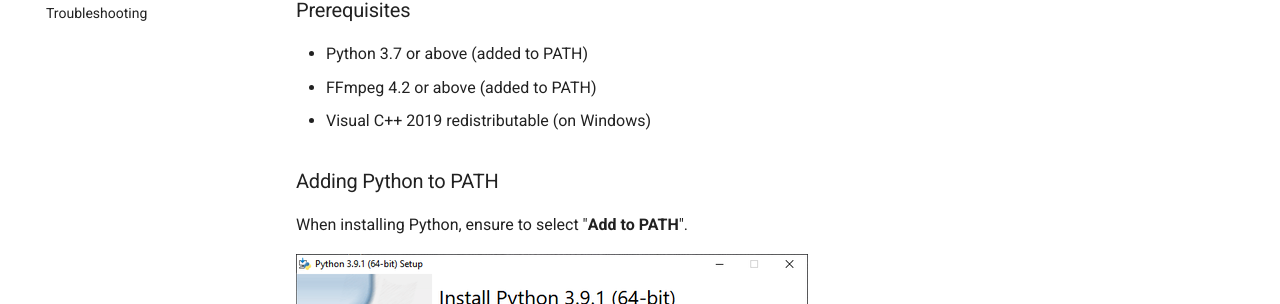
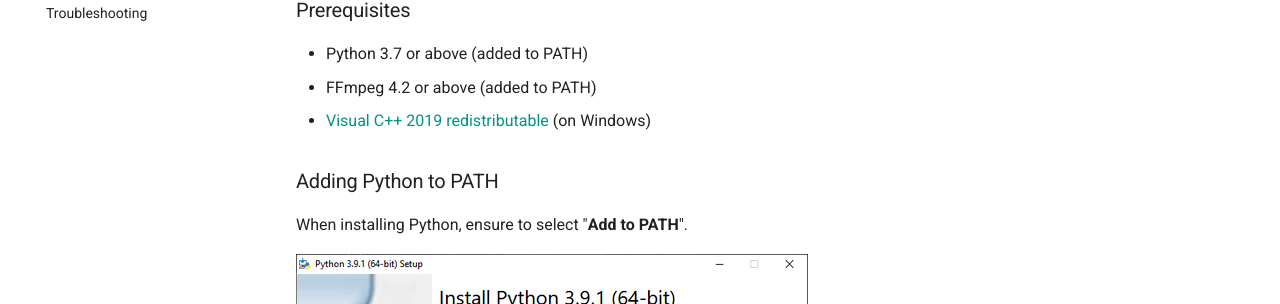
Before and after one commit to spotDL/spotify-downloader, an MkDocs documentation site: the page built from docs/installation.md, in a window 1280 px wide and 900 px high, scrolled down 1137 px. Shown: the part 149-453 px from the top of the window. Built offline with MkDocs 1.6.1 and Material for MkDocs 9.7.7, drawn with Linux system fonts in a browser that asks for light colours; comment, search, counter and statistics services are not loaded; some of the changed lines change nothing that is shown.

Commit message:
added link to download vc++ 2019

```diff
--- a/docs/installation.md
+++ b/docs/installation.md
@@ -29,7 +29,7 @@
 
 - Python 3.7 or above (added to PATH)
 - FFmpeg 4.2 or above (added to PATH)
-- Visual C++ 2019 redistributable (on Windows)
+- [Visual C++ 2019 redistributable](https://docs.microsoft.com/pl-pl/cpp/windows/latest-supported-vc-redist?view=msvc-170#visual-studio-2015-2017-2019-and-2022) (on Windows)
 
 ### Adding Python to PATH
 
```
